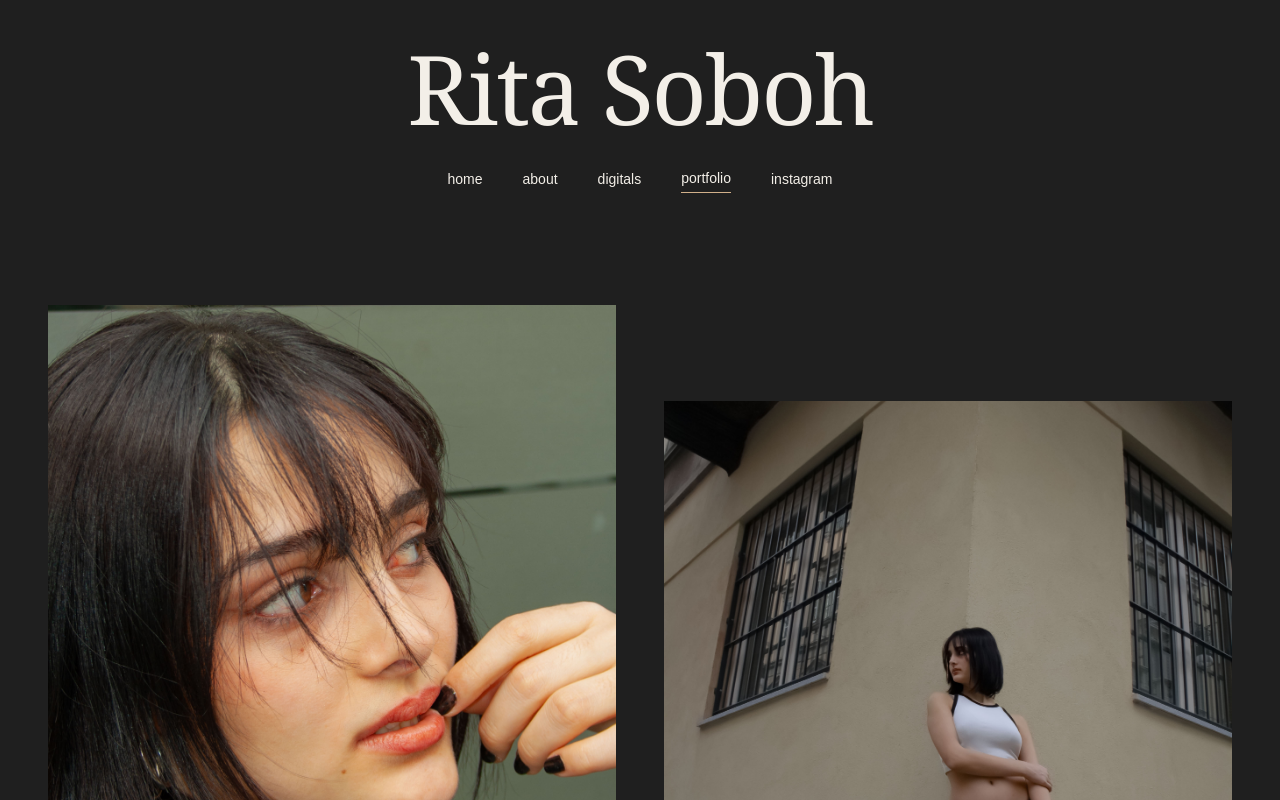
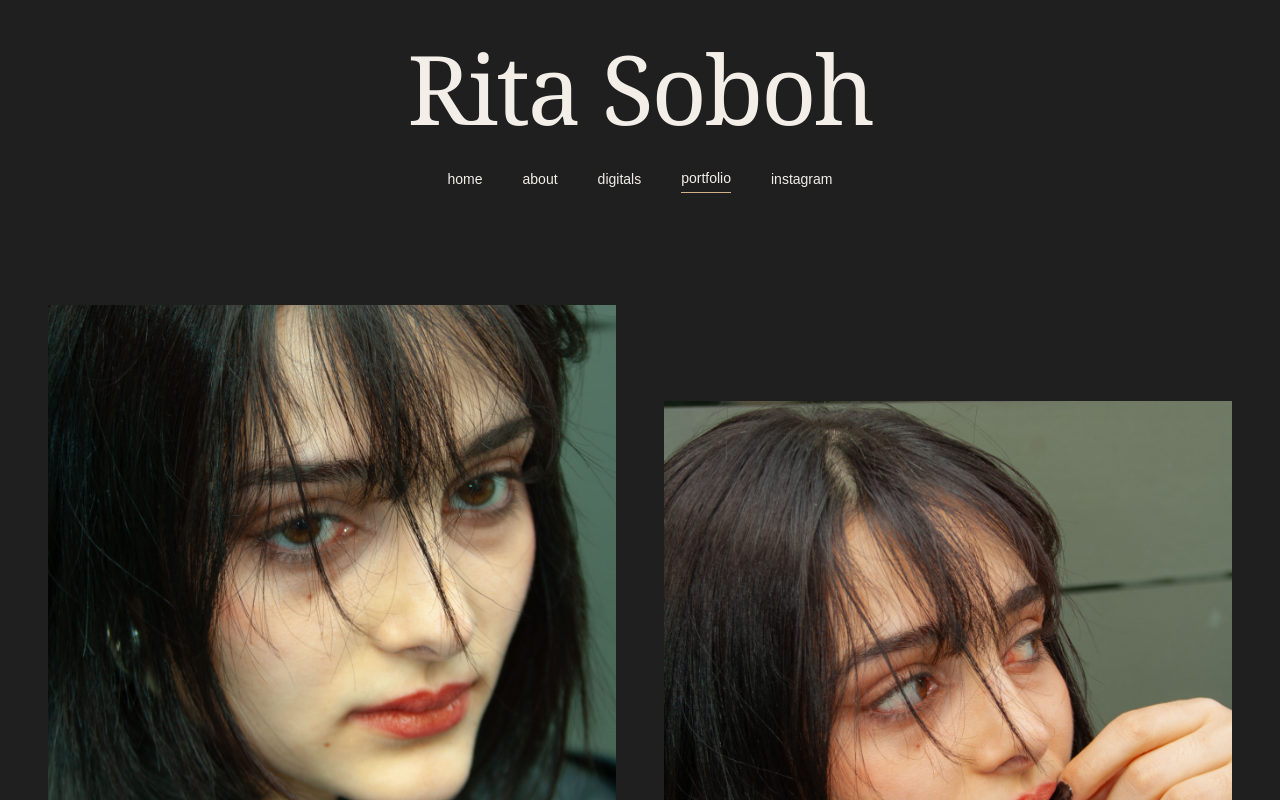
Before and after one commit to pearllllsss/Portfolio, a Next.js app: page /portfolio in a window 1280 px wide. Shown: the top 800 px of the page. Built offline with nearby package versions, Linux system fonts and the light colour scheme.

Commit message:
small update

```diff
--- a/app/portfolio/page.tsx
+++ b/app/portfolio/page.tsx
@@ -3,6 +3,7 @@ import ContactSection from "../components/contactsection";
 import Reveal from "../components/reveal";
 export default function PortfolioPage() {
   const images = [
+    "/images/closeup1.jpg",
     "/images/closeup3.jpg",
     "/images/wallstand.jpg",
     "/images/sitting.jpg",
```
